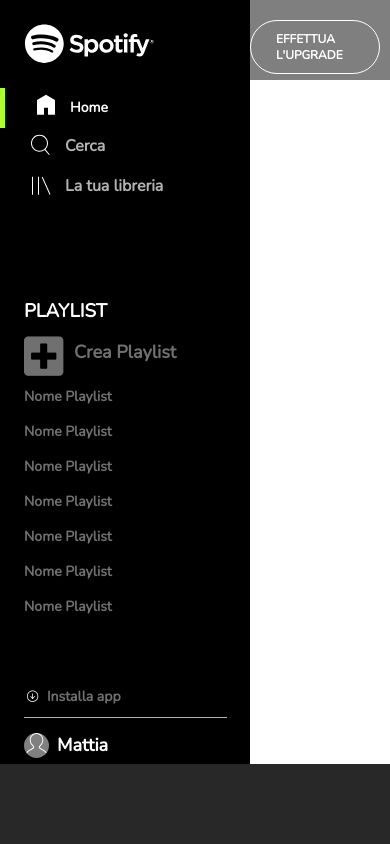
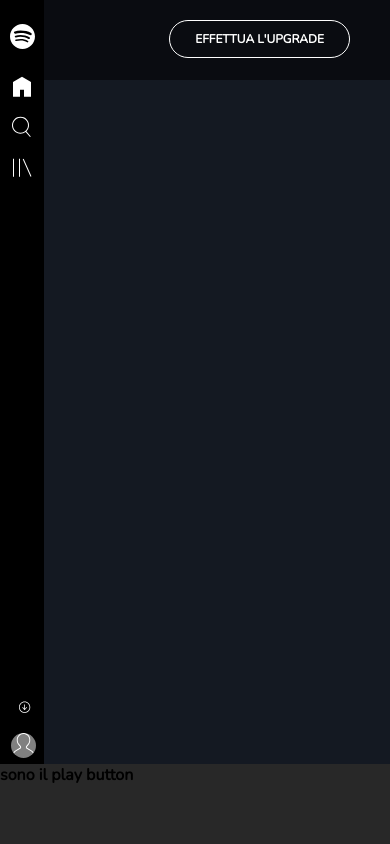
Before and after one commit to Entity-Code/html-css-spotifyweb, a plain HTML site: page index.html in a window 390 px wide. Drawn offline with nearby package versions, Linux system fonts and the light colour scheme.

Commit message:
Perfezionamento totale, inizio parte brani

```diff
--- a/css/style.css
+++ b/css/style.css
@@ -8,6 +8,9 @@
 }
 ul{
    list-style-type: none;
+}
+html, body{
+   overflow: hidden;
 }
 /* regole generali */
 
@@ -31,7 +34,7 @@
 /* bottom (PLAY) */
 .bot-play{
    background-color: #282828;
-   width: 100%;
+   width: 100vw;
    height: 80px;
    position: fixed;
    bottom: 0;
@@ -45,11 +48,11 @@
 /* container 1 */
 .left-spotify{
    background-color: #000000;
-   width: 250px;
+   min-width: 250px;
    height: calc(100vh - 80px);
    padding-top: 24px;
    display: flex;
-   justify-content: space-between;
+   justify-content: flex-start;
    flex-direction: column;
    z-index: 2;
 }
@@ -124,11 +127,10 @@
 }
 #playlist > ul{
    padding: 10px 0;
-   height: 35vh;
+   max-height: 35vh;
    overflow-y: auto;
    display: flex;
    flex-direction: column;
-
 }
 #playlist > ul i{
    font-size: 45px;
@@ -143,9 +145,8 @@
    bottom: 15px;
    left: 50px;
 }
-
 #playlist > ul > li{
-
+   flex-shrink: 2;
 }
 
 .dist-font{
@@ -157,8 +158,13 @@
 
 /* container 3 */
 .third-container-left{
+   display: flex;
+   flex-direction: column;
+   justify-content: flex-end;
    padding-left: 24px;
+   height: 100%;
    color: white;
+   z-index: 1;
 }
 .third-container-left h3{
    display: inline-block;
@@ -177,19 +183,30 @@
    margin-top: 10px;
    width: 90%;
 }
-.prova{
 
-}
 /* container 3 */
 /* left (SPOTIFY) */
+/* left (SPOTIFY) mobile */
+.left-spotify-xxs{
+   background-color: #000000;
+   width: 50px;
+   height: calc(100vh - 80px);
+   padding-top: 24px;
+   display: flex;
+   justify-content: space-between;
+   flex-direction: column;
+   z-index: 2;
+   display: none;
+}
+/* left (SPOTIFY) mobile */
+
 
 /* top (UPGRADE) */
 header {
    position: fixed;
    left: 0;
    top: 0;
-   width: calc(100% - 250px);
-   margin-left: 250px;
+   width: 100vw;
    background-color: rgba(0, 0, 0, 0.5);
    height: 80px;
 }
@@ -203,7 +220,7 @@
    font-size: 12px;
    position: absolute;
    top: 20px;
-   right: 10px;
+   right: 40px;
 }
 header a:hover{
    transform: scale(1.1);
@@ -214,12 +231,17 @@
 
 
 /* COSTRUZIONE DEL MAIN (PARTE CENTRALE BRANI) */
+#sec-left{
+   display: flex;
+}
 main{
-   width: 100%;
-   max-height: calc(100vh - 80px);
+   width: 100vw;
+   height: calc(100vh - 80px);
    background-color: #141922;
-   display: flex;
+   display: inline-block;
+   padding-top: 90px;
    color: pink;
+   overflow-y: auto;
 }
 /* COSTRUZIONE DEL MAIN (PARTE CENTRALE BRANI) */
 
@@ -249,5 +271,41 @@
 }
 
 /* versione mobile xxs */
-@media screen and (max-width:451px){
+@media screen and (max-width:550px){
+   .left-spotify{
+      display: none;
+   }
+
+   .left-spotify-xxs{
+      display: block;
+      display: flex;
+   }
+
+   #lib:hover, #cerca:hover, #home, .icons-left-spotify{
+      border: none;
+      padding: none;
+      margin: none;
+   }
+   .icons-left-spotify img{
+      margin: 0;
+      padding: 0;
+   }
+   .icons-left-spotify{
+      padding: 0;
+      margin-right: 0;
+      padding-left: 10px;
+   }
+   .first-container-left{
+      display: flex;
+      flex-direction: column;
+   }
+   .third-container-left{
+      text-align: center;
+      padding-left: 10px;
+   }
+
+   #logo-small{
+      padding-bottom: 20px;
+      padding-left: 10px;
+   }
 }
--- a/index.html
+++ b/index.html
@@ -16,13 +16,14 @@
       <section>
          <div class="bot-play">
             <!-- CONTENUTO PLAY -->
+            sono il play button
          </div>
       </section>
       <!-- bottom (PLAY)  -->
 
 
       <!-- left (SPOTIFY) -->
-      <section>
+      <section id="sec-left">
          <div class="left-spotify">
             <!-- container 1 -->
             <div class="first-container-left">
@@ -97,8 +98,71 @@
             <!-- container 3 -->
          </div>
 
+
+
+
+         <!-- MOBILE VERSION -->
+         <div class="left-spotify-xxs">
+            <!-- container 1 -->
+            <div class="first-container-left">
+               <div id="logo-small">
+                  <a href="#"><img style="width:25px; height:25px;" src="img/logo-small.svg"></a>
+               </div>
+
+               <div id="home" class="icons-left-spotify">
+                  <a href="#">
+                     <img src="img/home.svg">
+                  </a>
+
+               </div>
+
+               <div id="cerca" class="icons-left-spotify">
+                  <a href="#">
+                     <img src="img/search.svg">
+                  </a>
+
+               </div>
+
+               <div id="lib" class="icons-left-spotify">
+                  <a href="">
+                     <img src="img/libreria.svg">
+                  </a>
+
+               </div>
+            </div>
+            <!-- container 1 -->
+
+
+            <!-- container 3 -->
+            <div class="third-container-left">
+               <div>
+                 <a href="#"><img style="width:15px; height:15px; margin-right:8px; position:relative; top: 3px;" src="img/download.svg"></a>
+               </div>
+
+               <div>
+                 <a><img style="width:25px; height:25px; background-color:#808080; border-radius:50%; margin-top: 15px; margin-right:8px;" src="img/profile.svg"></a>
+              </div>
+            </div>
+            <!-- container 3 -->
+
+         <!-- MOBILE VERSION -->
+         </div>
+
+
+
+
+
+
+
+
+         <!-- COSTRUZIONE DEL MAIN (PARTE CENTRALE BRANI) -->
+         <main>
+
+         </main>
+         <!-- COSTRUZIONE DEL MAIN (PARTE CENTRALE BRANI) -->
       </section>
       <!-- left (SPOTIFY) -->
+      <!-- COSTRUZIONE ELEMENTI FISSI BOTTOM LEFT TOP -->
 
 
       <!-- top (UPGRADE) -->
@@ -106,15 +170,6 @@
          <a href="#">EFFETTUA L'UPGRADE</a>
       </header>
       <!-- top (UPGRADE) -->
-      <!-- COSTRUZIONE ELEMENTI FISSI BOTTOM LEFT TOP -->
-
-
-      <!-- COSTRUZIONE DEL MAIN (PARTE CENTRALE BRANI) -->
-      <!-- <main>
-         Lorem ipsum dolor sit amet, consectetur adipisicing elit, sed do eiusmod tempor incididunt ut labore et dolore magna aliqua. Ut enim ad minim veniam, quis nostrud exercitation ullamco laboris nisi ut aliquip ex ea commodo consequat. Duis aute irure dolor in reprehenderit in voluptate velit esse cillum dolore eu fugiat nulla pariatur. Excepteur sint occaecat cupidatat non proident, sunt in culpa qui officia deserunt mollit anim id est laborum.
-      </main> -->
-      <!-- COSTRUZIONE DEL MAIN (PARTE CENTRALE BRANI) -->
-
 
 
 
```
